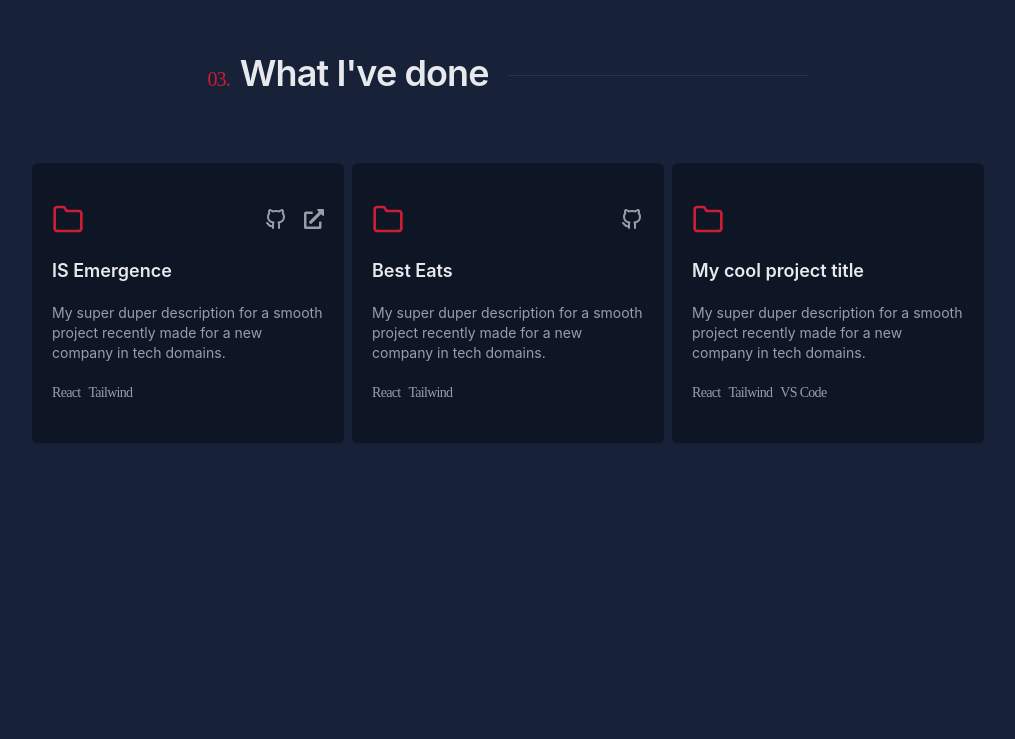
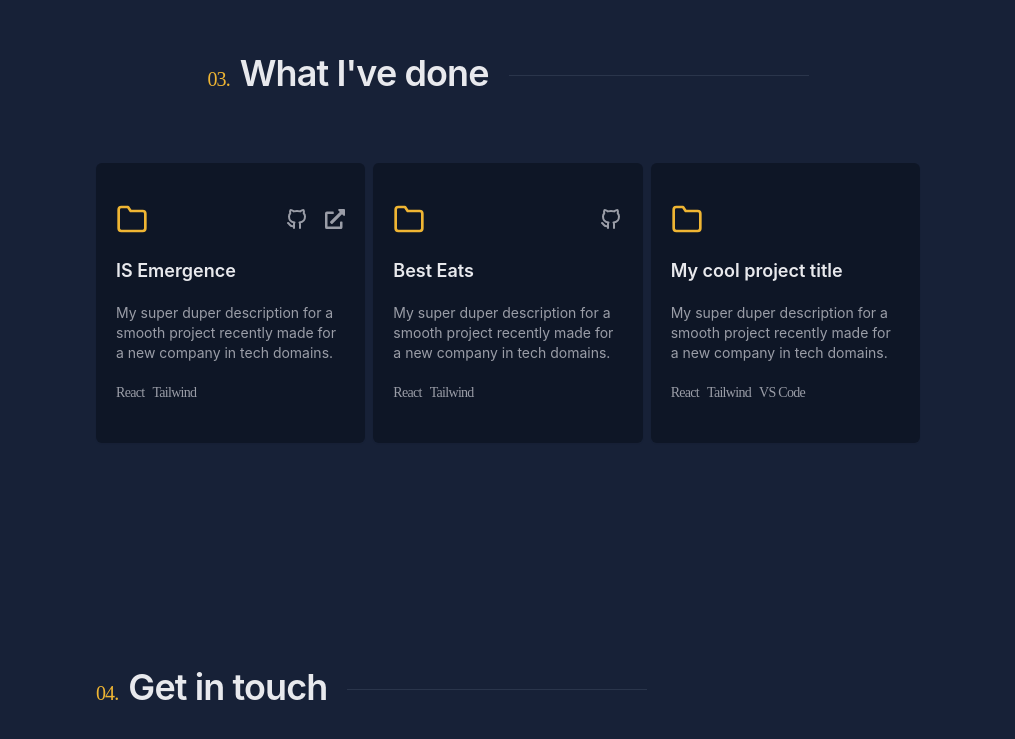
Before and after one commit to Hansjason97/Hans-Adiogo, a React (Vite) app: page / in a window 1280 px wide. Shown: the part 2001-2740 px from the top of the page, without its empty margins (132-1147 px from the left). Before the commit the page ends 2568 px from the top, so only its background shows below. Built offline with nearby package versions, Linux system fonts and the light colour scheme.

Commit message:
replaced primary color

```diff
--- a/src/index.css
+++ b/src/index.css
@@ -54,10 +54,10 @@
     counter-increment: h2;
     content: "0" counter(h2) ".";
     margin-right: 10px;
-    color: #cd1d32;
     font-family: 'Fira Code';
     font-size: 20px;
     font-weight: 400;
+    @apply text-primary;
   }
   .numbered-heading::after{
     content: "";
@@ -66,7 +66,7 @@
     top: -10px;
     height: 1px;
     margin-left: 20px;
-    background-color: #2A354B;
+    @apply bg-secondaryLight;
   }
   .customLink{
     @apply w-fit inline-block text-primary after:content-[""]
@@ -91,4 +91,7 @@
     @apply font-mono tracking-wider text-sm p-2 relative top-0 transition-all duration-150 ease-linear hover:top-[-3px] hover:text-primary;
     writing-mode: vertical-rl;
   }
+  .containerBase{
+    @apply px-5 md:px-[50px] lg:px-[100px] mx-auto max-w-5xl flex flex-col justify-center py-[60px] md:py-[100px];
+  }
 }
--- a/src/routes/Home.jsx
+++ b/src/routes/Home.jsx
@@ -25,7 +25,7 @@ function home() {
           </button>
       </section>
       {/**Second section #############################################################"" */}
-      <section id='About' className='px-5 md:px-[50px] lg:px-[100px] mx-auto max-w-5xl flex flex-col justify-center py-[60px] md:py-[100px]'>
+      <section id='About' className='containerBase'>
         <h2 className='numbered-heading'>
           About me
         </h2>
@@ -55,18 +55,24 @@ function home() {
         </div>
       </section>
       {/**Third section ################################################################## */}
-      <section id='Experience' className='px-5 md:px-[50px] lg:px-[100px] mx-auto max-w-5xl flex flex-col justify-center py-[60px] md:py-[100px]'>
+      <section id='Experience' className='containerBase'>
         <h2 className='numbered-heading'>
           Where I've worked
         </h2>
         <Tabs content={experience} />
       </section>
       {/**Fourth Section ################################################################# */}
-      <section id='work' className='px-5 md:px-[50px] lg:px-[100px] mx-auto max-w-6xl flex flex-col justify-center py-[60px] md:py-[100px]'>
+      <section id='work' className='containerBase'>
         <h2 className='numbered-heading lg:w-fit lg:max-w-5xl lg:mx-auto'>
           What I've done
         </h2>
         <FeaturedProjects data={featuredProjects} />
+      </section>
+      {/**Contact Section ################################################################# */}
+      <section id='contact' className='containerBase'>
+        <h2 className='numbered-heading'>
+          Get in touch
+        </h2>
       </section>
     </div>
   )
--- a/tailwind.config.js
+++ b/tailwind.config.js
@@ -11,7 +11,7 @@ export default {
     },
     extend: {
       colors:{
-        primary: '#CD1D32',
+        primary: '#EFB533',
         secondary: '#172137',
         secondaryLight: '#2A354B',
         secondaryDark: '#0E1626',
```
